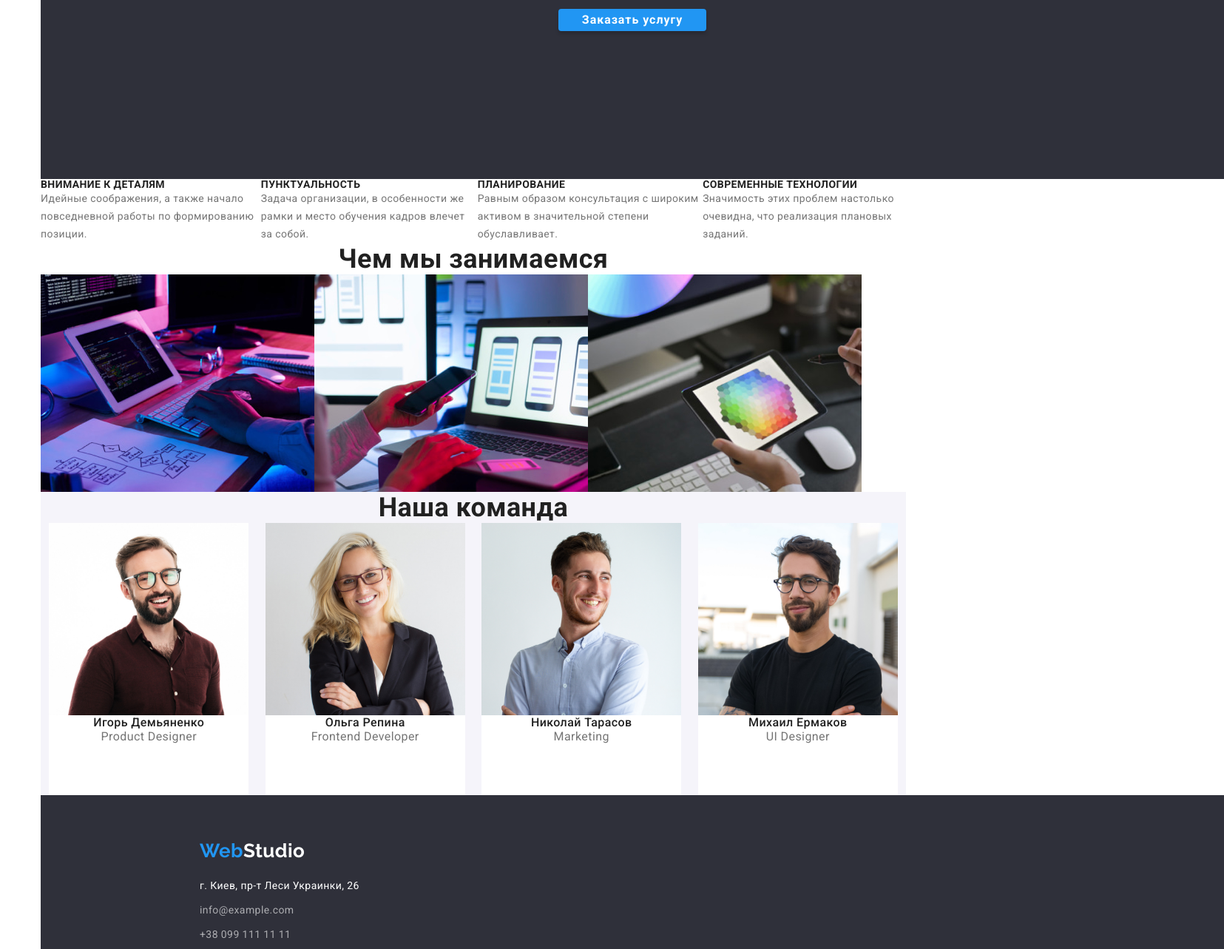
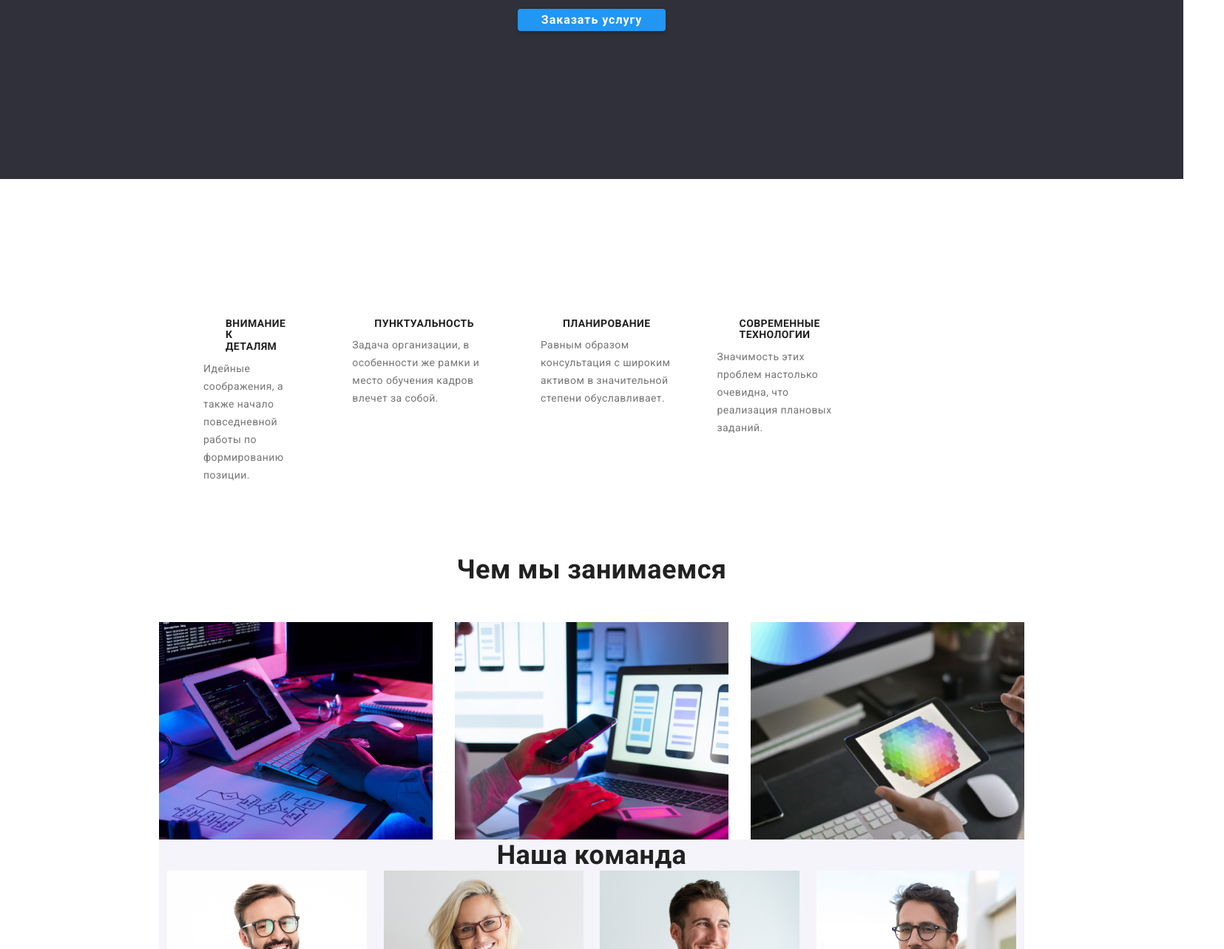
Before and after one commit to kbugayenko/goit-markup-hw-03, a plain HTML site: page index.html in a window 1280 px wide. Shown: the part 418-1701 px from the top of the page at 74% size, 1655 px wide, since content can reach past the window. Drawn offline with nearby package versions, Linux system fonts and the light colour scheme.

Commit message:
Главная страница розметка 70%

```diff
--- a/css/styles.css
+++ b/css/styles.css
@@ -23,7 +23,7 @@ body {
 }
 .container {
   width: 1200px;
-  margin: 0 auto;
+  margin: 0 200px;
   padding: 0 15px;
   justify-content: center;
   align-items: center;
@@ -63,7 +63,8 @@ img {
   display: flex;
   justify-content: center;
   align-items: center;
-  margin: 24px 93px 25px 215px;
+  margin: 24px 93px 25px 0;
+  padding: 0;
 }
 
 .logo-studio {
@@ -78,8 +79,12 @@ img {
 .adress-nav,
 .adress-nav-list {
   display: flex;
-  justify-content: center;
-  align-items: center;
+  padding: 0;
+}
+
+.header {
+  padding: 0;
+  margin: 0;
 }
 
 .site-nav {
@@ -87,6 +92,8 @@ img {
   font-size: 14px;
   line-height: 1.43;
   letter-spacing: 0.02em;
+  justify-content: center;
+  align-items: center;
 }
 
 .site-nav .link {
@@ -110,10 +117,14 @@ img {
   font-size: 14px;
   line-height: 1.43;
   letter-spacing: 0.02em;
-  margin-left: auto;
+  justify-content: center;
+  align-items: center;
 }
 .adress-nav-list {
   margin-right: 50px;
+  margin-left: auto;
+  justify-content: center;
+  align-items: center;
 }
 
 /* Hero */
@@ -165,41 +176,60 @@ img {
   font-size: 36px;
   line-height: 1.17;
   text-align: center;
-  width: auto;
 }
 
 /* Особенности */
 .futuries {
   display: flex;
+  flex-basis: calc(100% / 4 - 20px);
+  padding-left: 15px;
+  padding-right: 15px;
+}
+.futuries > .item {
+  margin: 94px 30px 0;
 }
 .futuries-title {
   font-weight: 700;
   font-size: 14px;
   line-height: 1.14;
   text-transform: uppercase;
+  margin: 94px 30px 10px;
 }
 
 .futuries-title-p {
   font-size: 14px;
   line-height: 1.71;
   color: var(--acent-color);
+  margin-bottom: 94px;
 }
 
 /* Чем мы занимаемся*/
-.section-study {
-}
-.study-item {
-}
+
 .study {
   display: flex;
   flex-wrap: wrap;
-  flex-basis: auto;
+  flex-basis: calc(100% / 3 - 100px);
+  padding: 0;
+  margin-top: 50px;
+  margin-right: -30px;
 }
+
+.section-study {
+  padding: 0;
+  margin: 0;
+  border: 0;
+}
+
+.study-item {
+  margin-right: 30px;
+}
+
 /* Team section */
 .team {
   display: flex;
   flex-wrap: wrap;
   justify-content: space-around;
+  flex-basis: calc(100% / 4 - 90px);
 }
 .section-team {
   background-color: var(--background-button);
@@ -286,13 +316,11 @@ img {
   background-color: var(--background-color);
   width: 1600px;
 }
-.footer > .logo {
-  margin: 0px 1240px 0px 215px;
+.container > .logo {
   padding-top: 60px;
   padding-bottom: 20px;
 }
 .footer-content {
-  margin-left: 215px;
   width: 231px;
 }
 .footer-adress .link {
--- a/index.html
+++ b/index.html
@@ -16,9 +16,9 @@
     <link rel="stylesheet" href="./css/styles.css" />
   </head>
   <body>
-    <div class="container">
     <!--Верхняя линия-->
     <header>
+      <div class="container">
         <div class="header">
           <nav>
             <div class="nav">
@@ -47,41 +47,42 @@
             </li>
           </ul>
         </div>
+      </div>
     </header>
     <!--Hero-->
     <main>
       <section class="hero">
-          <h1 class="hero-title">
-            ЭФФЕКТИВНЫЕ РЕШЕНИЯ <br />ДЛЯ ВАШЕГО БИЗНЕСА
-          </h1>
+        <h1 class="hero-title">ЭФФЕКТИВНЫЕ РЕШЕНИЯ <br />ДЛЯ ВАШЕГО БИЗНЕСА</h1>
         <button class="hero-button" type="button">Заказать услугу</button>
       </section>
       <!--Особенности-->
-        <section class="section">
+      <div class="container">
+        <section class="section-futuries">
+          <div class="futuries">
             <h2 hidden>Особенности</h2>
             <ul class="futuries list">
-            <li>
+              <li class="item">
                 <h3 class="futuries-title">ВНИМАНИЕ К ДЕТАЛЯМ</h3>
                 <p class="futuries-title-p">
                   Идейные соображения, а также начало повседневной работы по
                   формированию позиции.
                 </p>
               </li>
-            <li>
+              <li class="item">
                 <h3 class="futuries-title">ПУНКТУАЛЬНОСТЬ</h3>
                 <p class="futuries-title-p">
                   Задача организации, в особенности же рамки и место обучения
                   кадров влечет за собой.
                 </p>
               </li>
-            <li>
+              <li class="item">
                 <h3 class="futuries-title">ПЛАНИРОВАНИЕ</h3>
                 <p class="futuries-title-p">
                   Равным образом консультация с широким активом в значительной
                   степени обуславливает.
                 </p>
               </li>
-            <li>
+              <li class="item">
                 <h3 class="futuries-title">СОВРЕМЕННЫЕ ТЕХНОЛОГИИ</h3>
                 <p class="futuries-title-p">
                   Значимость этих проблем настолько очевидна, что реализация
@@ -89,8 +90,11 @@
                 </p>
               </li>
             </ul>
+          </div>
         </section>
+      </div>
       <!--Чем мы занимаемся-->
+      <div class="container">
         <section class="section-study">
           <h2 class="section-title">Чем мы занимаемся</h2>
           <ul class="study list">
@@ -120,7 +124,9 @@
             </li>
           </ul>
         </section>
+      </div>
       <!--Наша команда-->
+      <div class="container">
         <section class="section-team">
           <h2 class="section-title">Наша команда</h2>
           <ul class="team list">
@@ -166,9 +172,12 @@
             </li>
           </ul>
         </section>
+      </div>
     </main>
     <!--Footer-->
+
     <footer class="footer">
+      <div class="container">
         <a href="./index.html" class="logo"
           >Web<span class="logo-studio footer">Studio</span></a
         >
@@ -187,7 +196,7 @@
             </ul>
           </div>
         </address>
+      </div>
     </footer>
-    </div>
   </body>
 </html>
```
Lines whose indentation alone changed are shown as unchanged.
